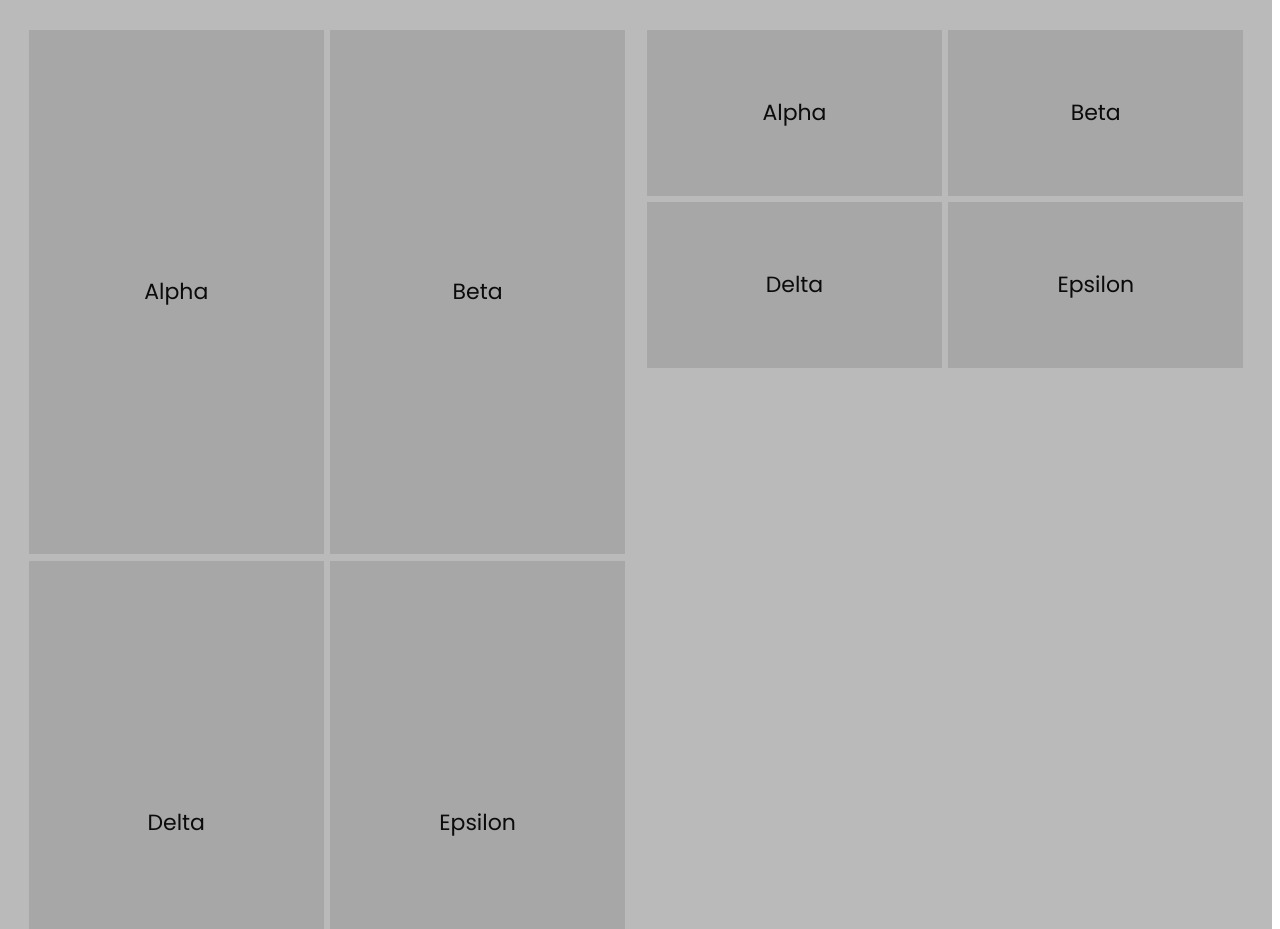
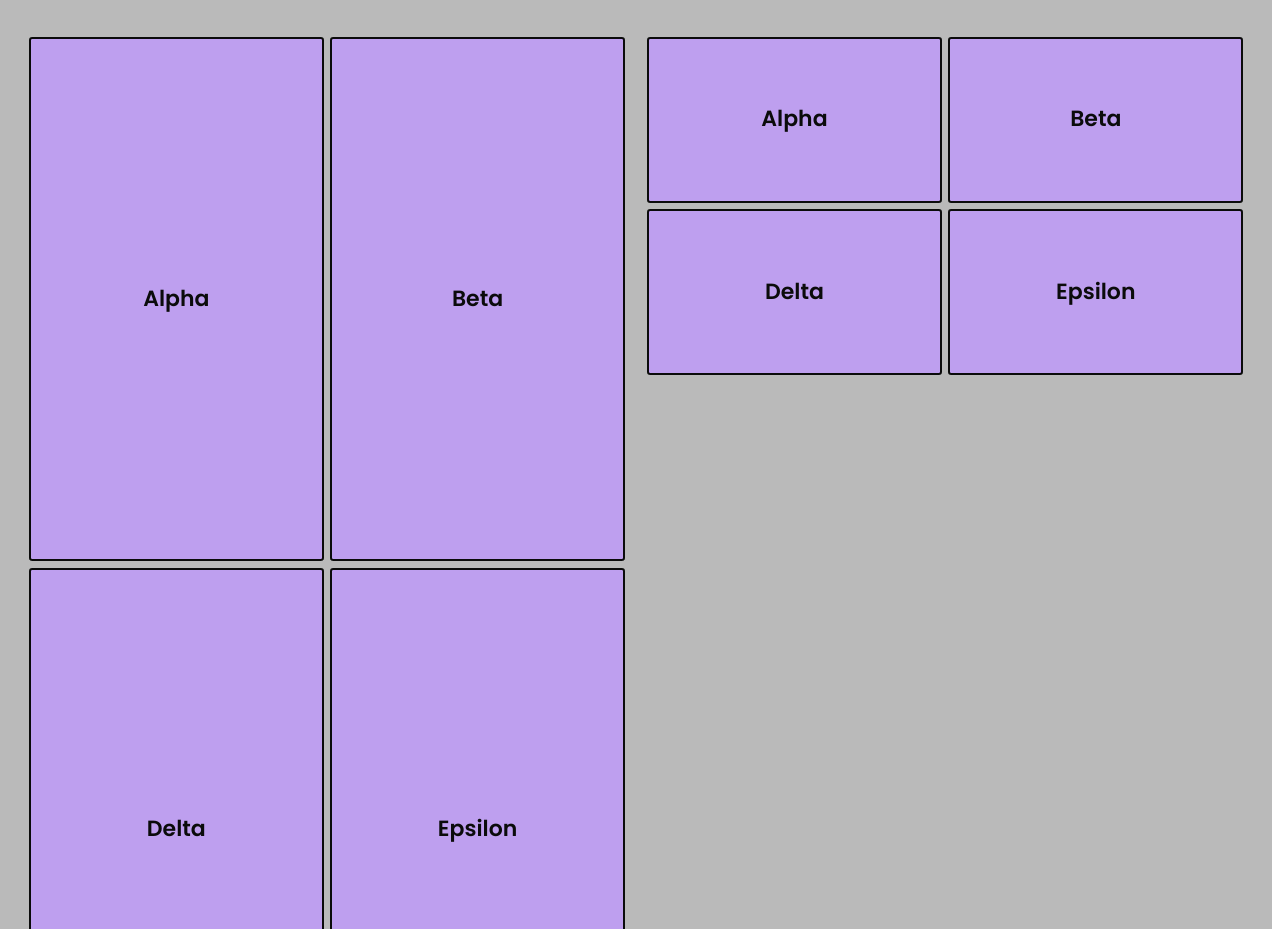
Before and after one commit to polmoneys/react-thingie, a React (Vite) app: page / in a window 1280 px wide. Shown: the part 203-1132 px from the top of the page. Built offline with nearby package versions, Linux system fonts and the light colour scheme.

Commit message:
Chores - Improves Demo

```diff
--- a/src/App.tsx
+++ b/src/App.tsx
@@ -1,26 +1,19 @@
-import { useState } from 'react';
-
 import DemoAutocompLite from './Autocomplete/Demo';
 import CardsGrid from './Card/Demo';
+import DemoDialog from './Dialog/Demo';
 import DemoIcons from './Icon/Demo';
 import DemoList from './List/Demo';
 import PopoversGrid from './Popover/Demo';
 import DemoPortal from './Portal/Demo';
 import DemoRadio from './Radio/Demo';
 import DemoTable from './Table/Demo';
-import Button from './Button';
-import Card from './Card';
-import Dialog from './Dialog';
-import Shape from './Shape';
 
 import './App.css';
 
 function App() {
-    const [open, setOpen] = useState(false);
-
     return (
         <>
-            <aside id="aside"></aside>
+            <aside id="aside" className="col sm gap"></aside>
 
             <main style={{ padding: 'var(--gap-3)', minHeight: '100vh' }}>
                 <DemoAutocompLite />
@@ -37,29 +30,7 @@ function App() {
                 <DemoPortal />
                 <br />
                 <br />
-                <Button onClick={() => setOpen(true)}>Dialog open</Button>
-                {open && (
-                    <Dialog onClose={() => setOpen(false)}>
-                        <Card
-                            component="div"
-                            ratio="landscape"
-                            dangerous={{ width: '60vw' }}
-                        >
-                            <Card.Title>Lorem ipsun dolor</Card.Title>
-                            <Card.Content>
-                                <Shape.Triangle />
-                                <Shape.Triangle />
-                                <Shape.Square />
-                                <Shape.Circle />
-                            </Card.Content>
-                            <Card.Actions>
-                                <Button onClick={() => setOpen(false)}>
-                                    Close
-                                </Button>{' '}
-                            </Card.Actions>
-                        </Card>
-                    </Dialog>
-                )}
+                <DemoDialog />
             </main>
         </>
     );
--- /dev/null
+++ b/src/Dialog/Demo.tsx
@@ -0,0 +1,55 @@
+import { useState } from 'react';
+
+import Button from '../Button';
+import Card from '../Card';
+import Dialog from '../Dialog';
+import Shape from '../Shape';
+
+import Tray from './Tray';
+
+export default function DemoDialog() {
+    const [open, setOpen] = useState(false);
+    const [tray, setTray] = useState(false);
+
+    return (
+        <>
+            <div className="row gap sm">
+                <Button onClick={() => setOpen(true)}>Dialog open</Button>
+                <Button onClick={() => setTray(true)}>Tray open</Button>
+            </div>
+
+            {open && (
+                <Dialog onClose={() => setOpen(false)}>
+                    <Card component="div" ratio="landscape">
+                        <Card.Title>Lorem ipsun dolor</Card.Title>
+                        <Card.Content>
+                            <Shape.Triangle />
+                            <Shape.Triangle />
+                            <Shape.Square />
+                            <Shape.Circle />
+                        </Card.Content>
+                        <Card.Actions>
+                            <Button onClick={() => setOpen(false)}>
+                                Close
+                            </Button>{' '}
+                        </Card.Actions>
+                    </Card>
+                </Dialog>
+            )}
+
+            {tray && (
+                <Tray onClose={() => setTray(false)}>
+                    <Card component="div">
+                        <Card.Title>Lorem ipsun dolor</Card.Title>
+                        <Card.Content>
+                            <Shape.Triangle />
+                            <Shape.Triangle />
+                            <Shape.Square />
+                            <Shape.Circle />
+                        </Card.Content>
+                    </Card>
+                </Tray>
+            )}
+        </>
+    );
+}
--- a/src/Icon/Demo.tsx
+++ b/src/Icon/Demo.tsx
@@ -2,7 +2,7 @@ import Icon from '.';
 
 export default function DemoIcons() {
     return (
-        <div style={{ display: 'flex' }}>
+        <div className="row wrap">
             <Icon.X />
             <Icon.Chevron />
             <Icon.ChevronDown />
--- a/src/Radio/Demo.tsx
+++ b/src/Radio/Demo.tsx
@@ -1,10 +1,33 @@
-import { useState } from 'react';
+import { type ReactNode, useState } from 'react';
 
 import Font from '../Font';
 import Grid from '../Grid';
 import Radio from '../Radio';
 import Shape from '../Shape';
+import { clsx } from '../utils';
 
+const RadioCard = ({
+    children,
+    ratio = 'portrait',
+}: {
+    children: ReactNode;
+    ratio?: 'portrait' | 'landscape';
+}) => (
+    <div
+        className={clsx('ratio', ratio)}
+        style={{
+            display: 'grid',
+            placeItems: 'center',
+            placeContent: 'center',
+            width: '100%',
+            backgroundColor: 'var(--accent)',
+            border: 'var(--border)',
+            borderRadius: 'var(--border-radius)',
+        }}
+    >
+        {children}
+    </div>
+);
 export default function DemoRadio() {
     const [selectedRadio, setRadio] = useState<Record<string, string> | null>(
         null,
@@ -34,22 +57,13 @@ export default function DemoRadio() {
                     >
                         {({ checked }) => {
                             return (
-                                <div
-                                    className="ratio portrait"
-                                    style={{
-                                        display: 'grid',
-                                        placeItems: 'center',
-                                        placeContent: 'center',
-                                        width: '100%',
-                                        backgroundColor: 'rgba(0,0,0,.1)',
-                                    }}
-                                >
+                                <RadioCard>
                                     {checked ? (
                                         <Shape.Circle />
                                     ) : (
-                                        <Font>Alpha</Font>
+                                        <Font.Bold>Alpha</Font.Bold>
                                     )}
-                                </div>
+                                </RadioCard>
                             );
                         }}
                     </Radio>
@@ -65,22 +79,13 @@ export default function DemoRadio() {
                     >
                         {({ checked }) => {
                             return (
-                                <div
-                                    className="ratio portrait"
-                                    style={{
-                                        display: 'grid',
-                                        placeItems: 'center',
-                                        placeContent: 'center',
-                                        width: '100%',
-                                        backgroundColor: 'rgba(0,0,0,.1)',
-                                    }}
-                                >
+                                <RadioCard>
                                     {checked ? (
                                         <Shape.Circle />
                                     ) : (
-                                        <Font>Beta</Font>
+                                        <Font.Bold>Beta</Font.Bold>
                                     )}
-                                </div>
+                                </RadioCard>
                             );
                         }}
                     </Radio>
@@ -96,22 +101,13 @@ export default function DemoRadio() {
                     >
                         {({ checked }) => {
                             return (
-                                <div
-                                    className="ratio portrait"
-                                    style={{
-                                        display: 'grid',
-                                        placeItems: 'center',
-                                        placeContent: 'center',
-                                        width: '100%',
-                                        backgroundColor: 'rgba(0,0,0,.1)',
-                                    }}
-                                >
+                                <RadioCard>
                                     {checked ? (
                                         <Shape.Circle />
                                     ) : (
-                                        <Font>Delta</Font>
+                                        <Font.Bold>Delta</Font.Bold>
                                     )}
-                                </div>
+                                </RadioCard>
                             );
                         }}
                     </Radio>
@@ -127,22 +123,13 @@ export default function DemoRadio() {
                     >
                         {({ checked }) => {
                             return (
-                                <div
-                                    className="ratio portrait"
-                                    style={{
-                                        display: 'grid',
-                                        placeItems: 'center',
-                                        placeContent: 'center',
-                                        width: '100%',
-                                        backgroundColor: 'rgba(0,0,0,.1)',
-                                    }}
-                                >
+                                <RadioCard>
                                     {checked ? (
                                         <Shape.Circle />
                                     ) : (
-                                        <Font>Epsilon</Font>
+                                        <Font.Bold>Epsilon</Font.Bold>
                                     )}
-                                </div>
+                                </RadioCard>
                             );
                         }}
                     </Radio>
@@ -169,22 +156,13 @@ export default function DemoRadio() {
                     >
                         {({ checked }) => {
                             return (
-                                <div
-                                    className="ratio landscape"
-                                    style={{
-                                        display: 'grid',
-                                        placeItems: 'center',
-                                        placeContent: 'center',
-                                        width: '100%',
-                                        backgroundColor: 'rgba(0,0,0,.1)',
-                                    }}
-                                >
+                                <RadioCard ratio={'landscape'}>
                                     {checked ? (
                                         <Shape.Circle />
                                     ) : (
-                                        <Font>Alpha</Font>
+                                        <Font.Bold>Alpha</Font.Bold>
                                     )}
-                                </div>
+                                </RadioCard>
                             );
                         }}
                     </Radio>
@@ -200,22 +178,13 @@ export default function DemoRadio() {
                     >
                         {({ checked }) => {
                             return (
-                                <div
-                                    className="ratio landscape"
-                                    style={{
-                                        display: 'grid',
-                                        placeItems: 'center',
-                                        placeContent: 'center',
-                                        width: '100%',
-                                        backgroundColor: 'rgba(0,0,0,.1)',
-                                    }}
-                                >
+                                <RadioCard ratio={'landscape'}>
                                     {checked ? (
                                         <Shape.Circle />
                                     ) : (
-                                        <Font>Beta</Font>
+                                        <Font.Bold>Beta</Font.Bold>
                                     )}
-                                </div>
+                                </RadioCard>
                             );
                         }}
                     </Radio>
@@ -231,22 +200,13 @@ export default function DemoRadio() {
                     >
                         {({ checked }) => {
                             return (
-                                <div
-                                    className="ratio landscape"
-                                    style={{
-                                        display: 'grid',
-                                        placeItems: 'center',
-                                        placeContent: 'center',
-                                        width: '100%',
-                                        backgroundColor: 'rgba(0,0,0,.1)',
-                                    }}
-                                >
+                                <RadioCard ratio={'landscape'}>
                                     {checked ? (
                                         <Shape.Circle />
                                     ) : (
-                                        <Font>Delta</Font>
+                                        <Font.Bold>Delta</Font.Bold>
                                     )}
-                                </div>
+                                </RadioCard>
                             );
                         }}
                     </Radio>
@@ -262,22 +222,13 @@ export default function DemoRadio() {
                     >
                         {({ checked }) => {
                             return (
-                                <div
-                                    className="ratio landscape"
-                                    style={{
-                                        display: 'grid',
-                                        placeItems: 'center',
-                                        placeContent: 'center',
-                                        width: '100%',
-                                        backgroundColor: 'rgba(0,0,0,.1)',
-                                    }}
-                                >
+                                <RadioCard ratio={'landscape'}>
                                     {checked ? (
                                         <Shape.Circle />
                                     ) : (
-                                        <Font>Epsilon</Font>
+                                        <Font.Bold>Epsilon</Font.Bold>
                                     )}
-                                </div>
+                                </RadioCard>
                             );
                         }}
                     </Radio>
```
Also changed, not shown: src/App.css (+6 -1 lines), src/Portal/Demo.tsx (+19 -3 lines).
